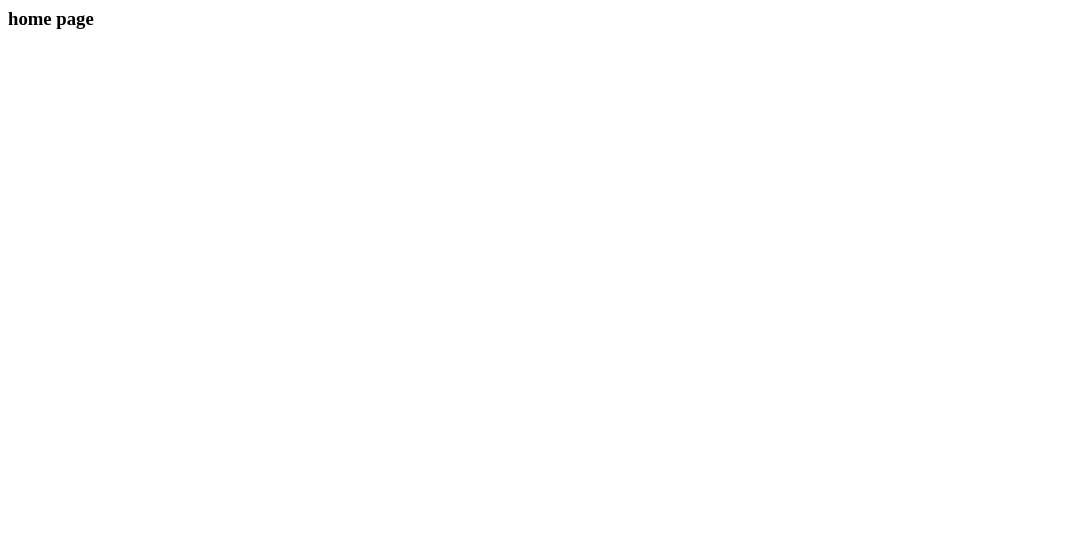
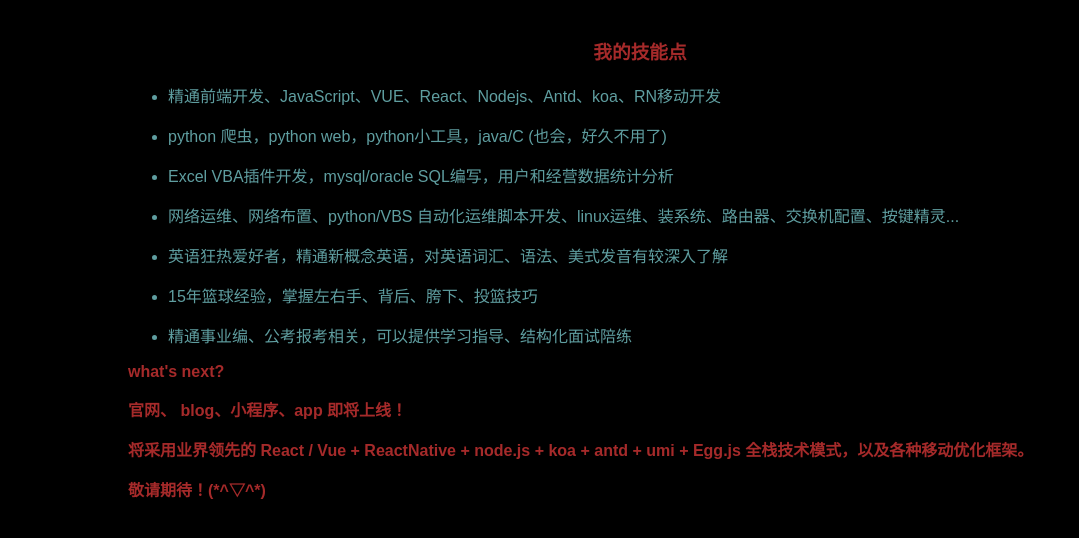
Before and after one commit to alingj/alingj.github.io, a plain HTML site: page index.html in a window 1280 px wide. Shown: the whole page, without its empty margins (0-1079 px from the left). Drawn offline with Linux system fonts and the light colour scheme.

Commit message:
Add files via upload

```diff
--- a/index.html
+++ b/index.html
@@ -1 +1,57 @@
-<h3>home page</h3>
+<!DOCTYPE html>
+<html lang="en">
+
+<head>
+    <meta charset="UTF-8">
+    <meta name="viewport" content="width=device-width, initial-scale=1.0">
+    <meta http-equiv="X-UA-Compatible" content="ie=edge">
+    <title>激情创造梦想，技术创造辉煌，I can do it!</title>
+    <style>
+        body {
+            background: black;
+            margin: auto;
+            width: 80%
+        }
+
+        ul {
+            font: 1em sans-serif;
+        }
+
+        li {
+            margin-top: 1em;
+            color: cadetblue
+        }
+
+        h3 {
+            color: brown;
+            margin-top: 2em;
+            text-align: center;
+        }
+
+        p {
+            color: brown;
+            font: 1em sans-serif;
+            font-weight: bold;
+        }
+    </style>
+</head>
+<h3>我的技能点</h3>
+<ul>
+    <li>精通前端开发、JavaScript、VUE、React、Nodejs、Antd、koa、RN移动开发</li>
+    <li>python 爬虫，python web，python小工具，java/C (也会，好久不用了)</li>
+    <li>Excel VBA插件开发，mysql/oracle SQL编写，用户和经营数据统计分析</li>
+    <li>网络运维、网络布置、python/VBS 自动化运维脚本开发、linux运维、装系统、路由器、交换机配置、按键精灵...</li>
+    <li>英语狂热爱好者，精通新概念英语，对英语词汇、语法、美式发音有较深入了解</li>
+    <li>15年篮球经验，掌握左右手、背后、胯下、投篮技巧</li>
+    <li>精通事业编、公考报考相关，可以提供学习指导、结构化面试陪练</li>
+</ul>
+<p>what's next?</p>
+<p>官网、 blog、小程序、app 即将上线！</p>
+<p>将采用业界领先的 React / Vue + ReactNative + node.js + koa + antd + umi + Egg.js 全栈技术模式，以及各种移动优化框架。</p>
+<p>敬请期待！(*^▽^*)</p>
+
+<body>
+
+</body>
+
+</html>
```
